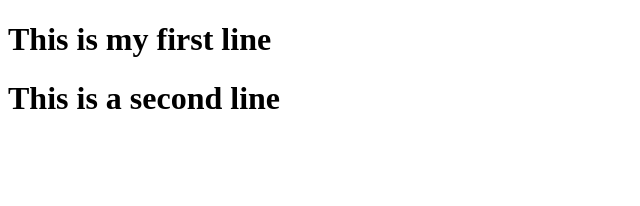
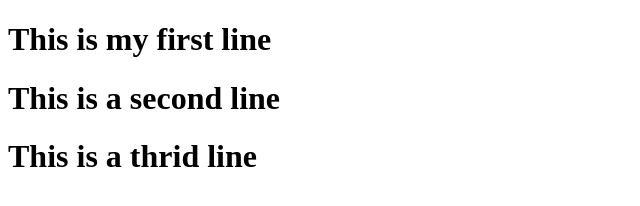
Before and after one commit to albertolamana/chapter2, a plain HTML site: page index.html in a window 1280 px wide. Shown: the whole page, without its empty margins (0-640 px from the left). Drawn offline with Linux system fonts and the light colour scheme.

Commit message:
third change

```diff
--- a/index.html
+++ b/index.html
@@ -7,5 +7,6 @@
   <body>
     <h1>This is my first line</h1>
     <h1>This is a second line</h1>
+    <h1>This is a thrid line</h1>
   </body>
 </html>
```
